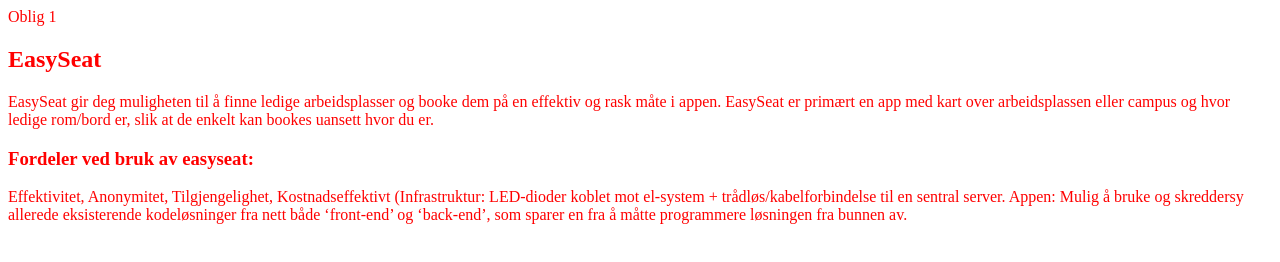
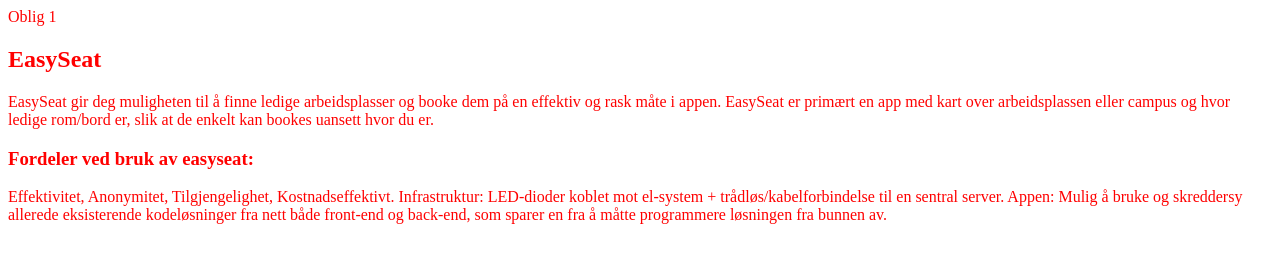
Before and after one commit to OsloMet-web/1stOblig-oblig-1-banan, a plain HTML site: page index.html in a window 1280 px wide. Drawn offline with Linux system fonts and the light colour scheme.

Commit message:
Update index.html
Fjernet enda en parantes

```diff
--- a/index.html
+++ b/index.html
@@ -9,6 +9,6 @@
         <h2>EasySeat</h2>
         <p>EasySeat gir deg muligheten til å finne ledige arbeidsplasser og booke dem på en effektiv og rask måte i appen. EasySeat er primært en app med kart over arbeidsplassen eller campus og hvor ledige rom/bord er, slik at de enkelt kan bookes uansett hvor du er. </p>
         <h3>Fordeler ved bruk av easyseat:</h3>
-        <p>Effektivitet, Anonymitet, Tilgjengelighet, Kostnadseffektivt (Infrastruktur: LED-dioder koblet mot el-system + trådløs/kabelforbindelse til en sentral server. Appen: Mulig å bruke og skreddersy allerede eksisterende kodeløsninger fra nett både ‘front-end’ og ‘back-end’, som sparer en fra å måtte programmere løsningen fra bunnen av.</p>
+        <p>Effektivitet, Anonymitet, Tilgjengelighet, Kostnadseffektivt. Infrastruktur: LED-dioder koblet mot el-system + trådløs/kabelforbindelse til en sentral server. Appen: Mulig å bruke og skreddersy allerede eksisterende kodeløsninger fra nett både front-end og back-end, som sparer en fra å måtte programmere løsningen fra bunnen av.</p>
     </div>
 </html>
```
